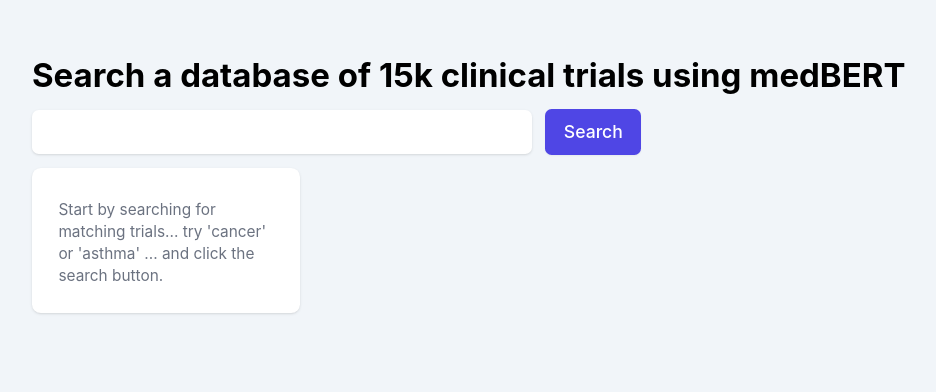
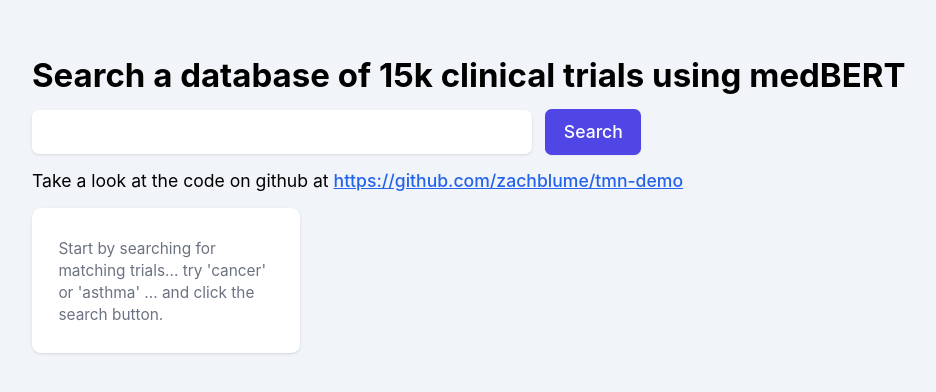
Before and after one commit to zachblume/machine-learning-recommendation-engine-demo, a Next.js app in the folder app/: page / in a window 1280 px wide. Shown: the top 392 px of the page, without its empty margins (32-968 px from the left). Built offline with nearby package versions, Linux system fonts and the light colour scheme.

Commit message:
github link

```diff
--- a/app/pages/index.js
+++ b/app/pages/index.js
@@ -43,8 +43,18 @@
         <h1 className="text-3xl font-bold">
           Search a database of 15k clinical trials using medBERT
         </h1>
+
         <input type="text" id="searchFor" className="" />
         <input type="submit" value="Search" onClick={search} id="submit" />
+        <p className="mb-3">
+          Take a look at the code on github at{" "}
+          <a
+            href="https://github.com/zachblume/tmn-demo"
+            className="font-medium text-blue-600 dark:text-blue-500 underline"
+          >
+            https://github.com/zachblume/tmn-demo
+          </a>
+        </p>
         <ul
           role="list"
           className="grid grid-cols-1 gap-6 sm:grid-cols-2 lg:grid-cols-4"
```
